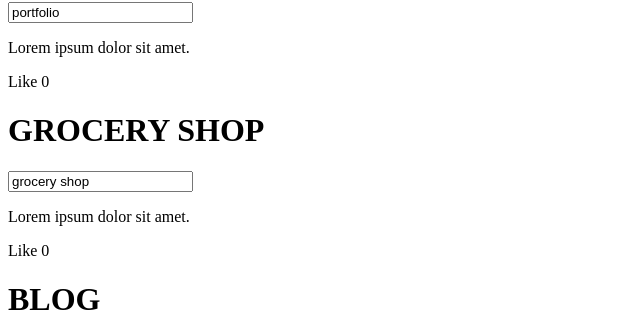
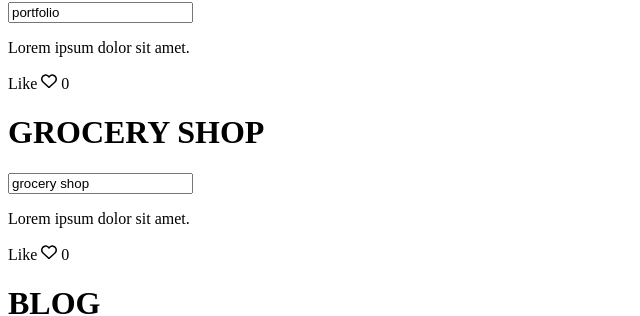
Before and after one commit to SL477/Link477Vue, a Vue app: page / in a window 1280 px wide. Shown: the part 482-798 px from the top of the page, without its empty margins (0-640 px from the left). Built offline with nearby package versions, Linux system fonts and the light colour scheme.

Commit message:
Added like icon

```diff
--- a/src/components/Main.vue
+++ b/src/components/Main.vue
@@ -106,10 +106,11 @@
         <input type="text" v-model="project.title" aria-label="project title"/>
         <p>Lorem ipsum dolor sit amet.</p>
         <div>Like
-            <i class="fas fa-heart fa-lg fa-fw"
-                @click.left="likeProject(project)"
+            <!--!Font Awesome Free 6.5.1 by @fontawesome - https://fontawesome.com License - https://fontawesome.com/license/free Copyright 2024 Fonticons, Inc.-->
+            <svg class="icon" xmlns="http://www.w3.org/2000/svg" viewBox="0 0 512 512" @click.left="likeProject(project)"
                 @click.right.prevent="removeLike(project, $event)">
-            </i>
+                <path d="M225.8 468.2l-2.5-2.3L48.1 303.2C17.4 274.7 0 234.7 0 192.8v-3.3c0-70.4 50-130.8 119.2-144C158.6 37.9 198.9 47 231 69.6c9 6.4 17.4 13.8 25 22.3c4.2-4.8 8.7-9.2 13.5-13.3c3.7-3.2 7.5-6.2 11.5-9c0 0 0 0 0 0C313.1 47 353.4 37.9 392.8 45.4C462 58.6 512 119.1 512 189.5v3.3c0 41.9-17.4 81.9-48.1 110.4L288.7 465.9l-2.5 2.3c-8.2 7.6-19 11.9-30.2 11.9s-22-4.2-30.2-11.9zM239.1 145c-.4-.3-.7-.7-1-1.1l-17.8-20c0 0-.1-.1-.1-.1c0 0 0 0 0 0c-23.1-25.9-58-37.7-92-31.2C81.6 101.5 48 142.1 48 189.5v3.3c0 28.5 11.9 55.8 32.8 75.2L256 430.7 431.2 268c20.9-19.4 32.8-46.7 32.8-75.2v-3.3c0-47.3-33.6-88-80.1-96.9c-34-6.5-69 5.4-92 31.2c0 0 0 0-.1 .1s0 0-.1 .1l-17.8 20c-.3 .4-.7 .7-1 1.1c-4.5 4.5-10.6 7-16.9 7s-12.4-2.5-16.9-7z"/>
+            </svg>
             {{ project.likes }}
         </div>
     </div>
@@ -145,5 +146,8 @@
 </template>
 
 <style scoped>
-
+    .icon {
+        width: 16px;
+        height: 16px;
+    }
 </style>
```
